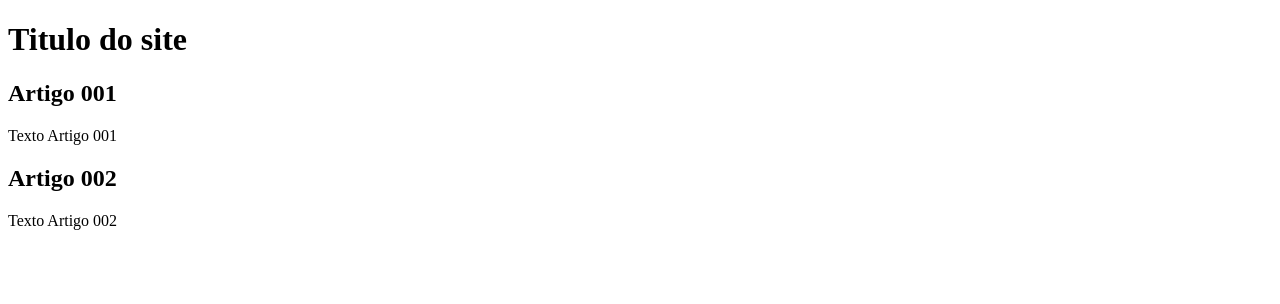
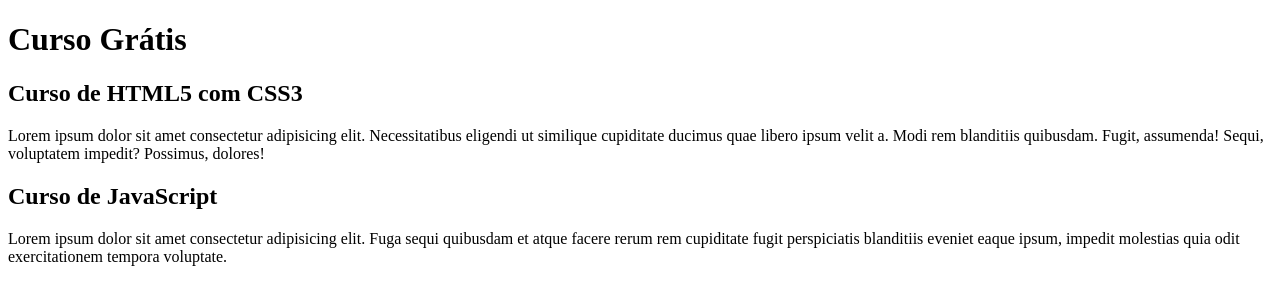
Before and after one commit to harrisondouglas/projeto-site, a plain HTML site: page index.html in a window 1280 px wide. Drawn offline with Linux system fonts and the light colour scheme.

Commit message:
Comecei a escrever conteúdo

```diff
--- a/index.html
+++ b/index.html
@@ -9,15 +9,19 @@
 <body>
     <main>
         <head>
-            <h1>Titulo do site</h1>
+            <h1>Curso Grátis</h1>
         </head>
         <article>
-            <h2>Artigo 001</h2>
-            <p>Texto Artigo 001</p>
+            <h2>Curso de HTML5 com CSS3</h2>
+            <p>Lorem ipsum dolor sit amet consectetur adipisicing elit. Necessitatibus eligendi
+               ut similique cupiditate ducimus quae libero ipsum velit a. Modi rem blanditiis quibusdam. Fugit, assumenda!
+               Sequi, voluptatem impedit? Possimus, dolores!</p>
         </article>
         <article>
-            <h2>Artigo 002</h2>
-            <p>Texto Artigo 002</p>
+            <h2>Curso de JavaScript</h2>
+            <p>Lorem ipsum dolor sit amet consectetur adipisicing elit.
+               Fuga sequi quibusdam et atque facere rerum rem cupiditate fugit perspiciatis blanditiis eveniet eaque ipsum, impedit
+               molestias quia odit exercitationem tempora voluptate.</p>
         </article>
     </main>
 
```
